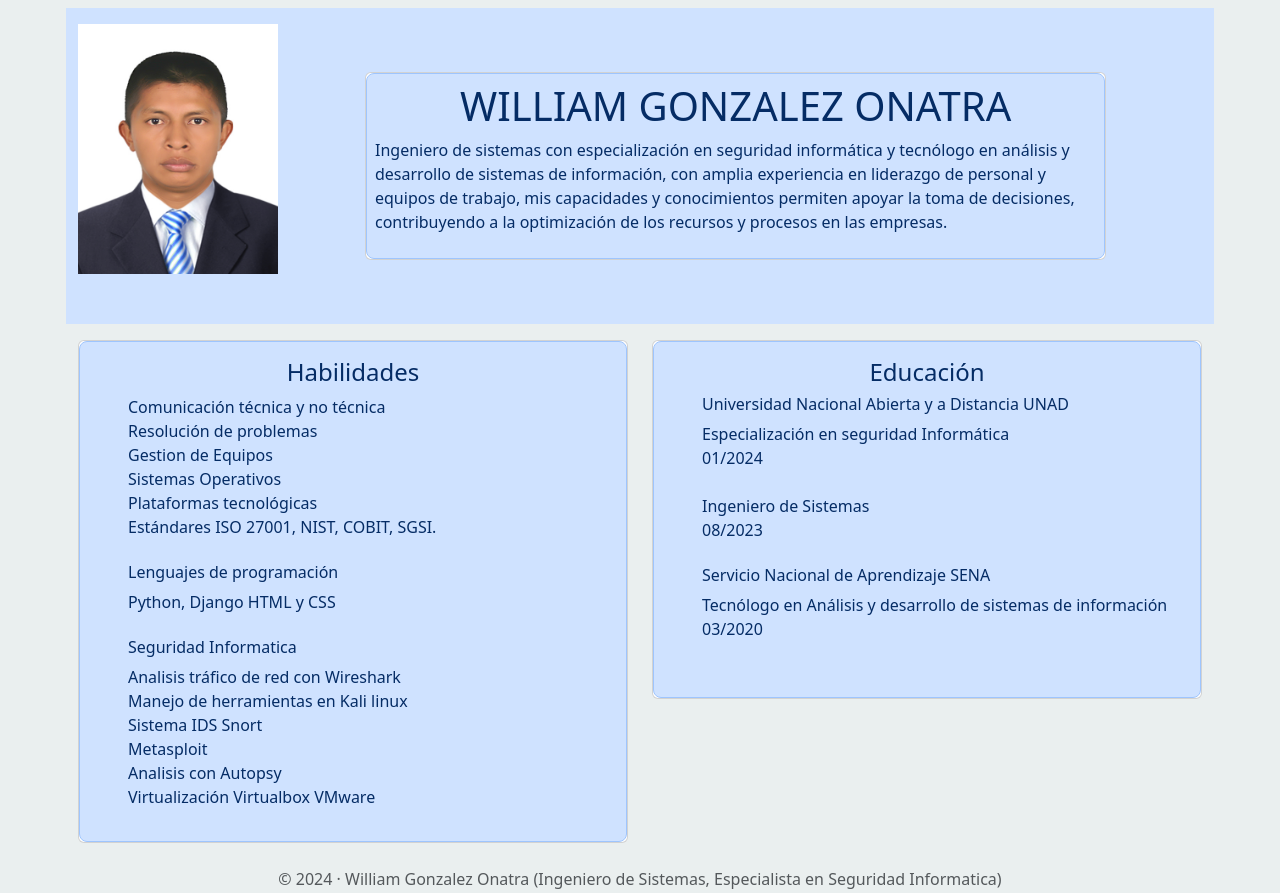
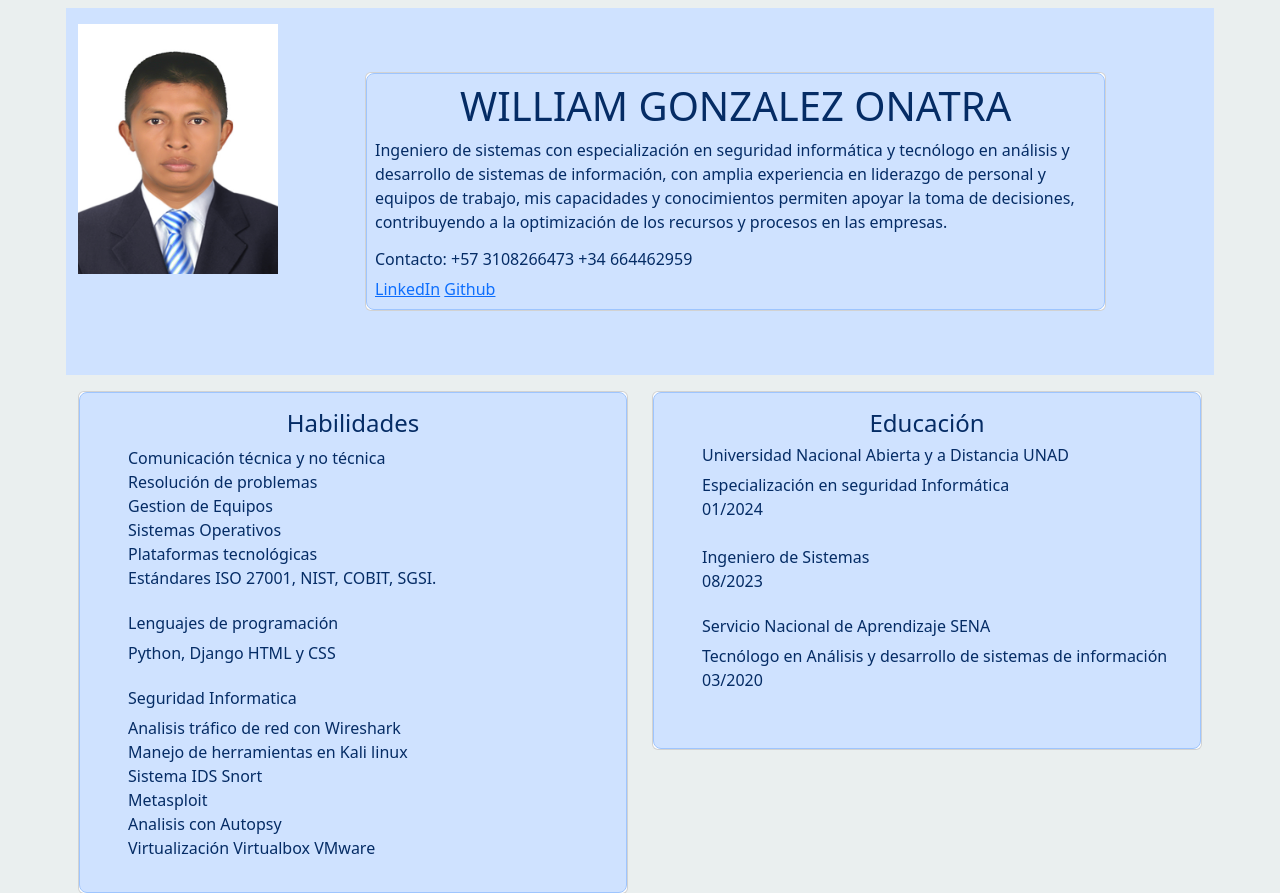
Before and after one commit to willi0710/Portafolio, a Django app: page / in a window 1280 px wide. Shown: the part 56-949 px from the top of the page. Run offline with Django 4.2, Linux system fonts and the light colour scheme.

Commit message:
hv nueva

```diff
--- a/miPortafolio/templates/index.html
+++ b/miPortafolio/templates/index.html
@@ -21,6 +21,10 @@
                 <div class="card-body p-2 text-primary-emphasis bg-primary-subtle border border-primary-subtle rounded-3">
                     <h1 class="text-center">WILLIAM GONZALEZ ONATRA</h1>
                     <p>Ingeniero de sistemas con especialización en seguridad informática y tecnólogo en análisis y desarrollo de sistemas de información, con amplia experiencia en liderazgo de personal y equipos de trabajo, mis capacidades y conocimientos permiten apoyar la toma de decisiones, contribuyendo a la optimización de los recursos y procesos en las empresas.</p>
+                    <h6>Contacto: +57 3108266473  +34 664462959</h6>
+                    <a href="https://www.linkedin.com/in/william-gonz%C3%A1lez-onatra-113825232/">LinkedIn</a>
+                    <a href="https://github.com/willi0710/Portafolio">Github</a>
+
                 </div>
             </div>
         </div>
--- a/miPortafolio/templates/partials/navbar.html
+++ b/miPortafolio/templates/partials/navbar.html
@@ -24,7 +24,7 @@
                 <a class="nav-link" href="{% url 'proyectos:project' %}">Proyectos</a>
               </li>
               <li class="nav-item d-flex align-items-center">
-                <a href="{% static 'miPortafolio/CV_WILLIAM.pdf' %}" class="btn btn-success btn-sm " target="_blank">Descargar CV</a>
+                <a href="{% static 'miPortafolio/HV_WILLIAM.pdf' %}" class="btn btn-success btn-sm " target="_blank">Descargar CV</a>
               </li>
             </ul>
           </div>
```
Also changed, not shown: db.sqlite3, 2 other files.
